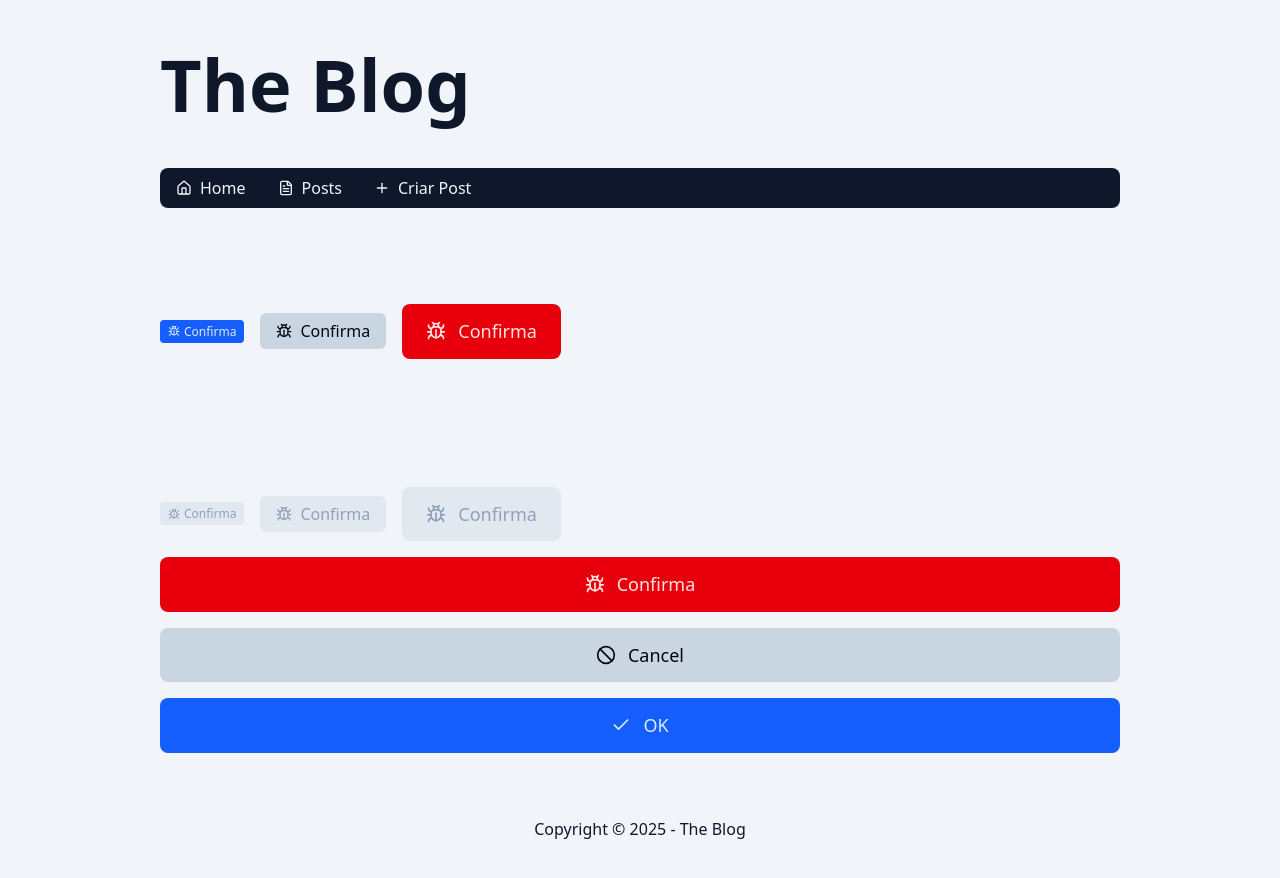
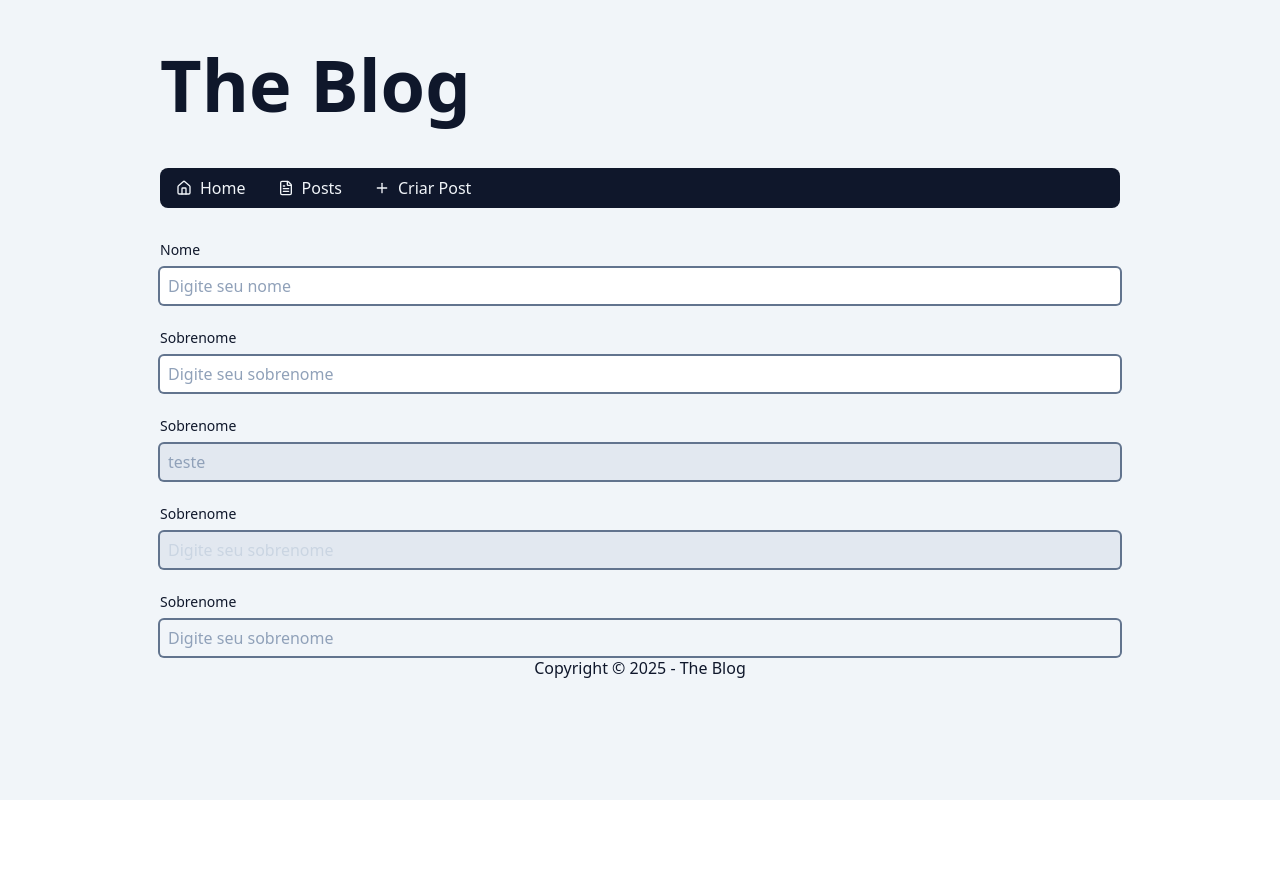
Before and after one commit to Lucalopezz/curso_next_blog, a Next.js app: page /admin/post/new in a window 1280 px wide. Shown: the top 878 px of the page. After the commit the page ends 800 px from the top, so only its background shows below. Built offline with nearby package versions, Linux system fonts and the light colour scheme.

Commit message:
feat: replace Button components with Input fields for admin post creation

```diff
--- a/src/app/admin/post/new/page.tsx
+++ b/src/app/admin/post/new/page.tsx
@@ -1,50 +1,36 @@
-import { Button } from "@/components/Button";
-import { BanIcon, BugIcon, CheckIcon } from "lucide-react";
+import { Input } from "@/components/Input";
 
 export const dynamic = "force-dynamic";
 
 export default async function AdminPostNewPage() {
   return (
-    <div>
-      <div className="py-16 flex gap-4 flex-wrap items-center">
-        <Button variant="default" size="sm">
-          <BugIcon /> Confirma
-        </Button>
+    <div className="flex flex-col gap-6">
+      <Input labelText="Nome" placeholder="Digite seu nome" type="text" />
 
-        <Button variant="ghost" size="md">
-          <BugIcon /> Confirma
-        </Button>
-
-        <Button variant="danger" size="lg">
-          <BugIcon /> Confirma
-        </Button>
-      </div>
-
-      <div className="py-16 flex gap-4 flex-wrap items-center">
-        <Button variant="default" size="sm" disabled>
-          <BugIcon /> Confirma
-        </Button>
-
-        <Button variant="ghost" size="md" disabled>
-          <BugIcon /> Confirma
-        </Button>
-
-        <Button variant="danger" size="lg" disabled>
-          <BugIcon /> Confirma
-        </Button>
-
-        <Button variant="danger" size="lg" className="w-full">
-          <BugIcon /> Confirma
-        </Button>
-
-        <Button variant="ghost" size="lg" className="w-full">
-          <BanIcon /> Cancel
-        </Button>
-
-        <Button variant="default" size="lg" className="w-full">
-          <CheckIcon /> OK
-        </Button>
-      </div>
+      <Input
+        labelText="Sobrenome"
+        placeholder="Digite seu sobrenome"
+        type="text"
+      />
+      <Input
+        disabled
+        labelText="Sobrenome"
+        placeholder="Digite seu sobrenome"
+        type="text"
+        defaultValue="teste"
+      />
+      <Input
+        disabled
+        labelText="Sobrenome"
+        placeholder="Digite seu sobrenome"
+        type="text"
+      />
+      <Input
+        readOnly
+        labelText="Sobrenome"
+        placeholder="Digite seu sobrenome"
+        type="text"
+      />
     </div>
   );
 }
--- /dev/null
+++ b/src/components/Input/index.tsx
@@ -0,0 +1,28 @@
+"use client";
+import { useId } from "react";
+
+type InputProps = {
+  labelText?: string;
+} & React.ComponentProps<"input">;
+
+export function Input({ labelText = "", ...props }: InputProps) {
+  const id = useId();
+  return (
+    <div className="flex flex-col gap-2">
+      {labelText && (
+        <label className="text-sm" htmlFor={id}>
+          {labelText}
+        </label>
+      )}
+      <input
+        {...props}
+        className={`bg-white outline-0 ring-2 ring-slate-500 rounded
+      p-2 text-base/tight transition focus:ring-blue-600 placeholder-slate-400
+      disabled:bg-slate-200 disabled:placeholder-slate-300 disabled:text-slate-400
+      read-only:bg-slate-100
+      ${props.className}`}
+        id={id}
+      />
+    </div>
+  );
+}
```
